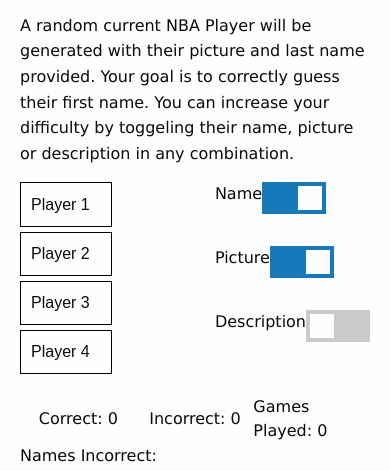
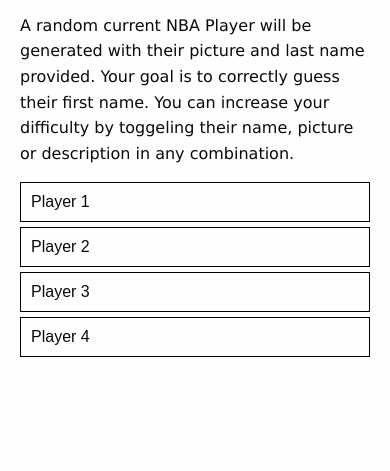
Before and after one commit to gustavlau/nba-first-name-game, a plain HTML site: page index.html in a window 390 px wide. Shown: the part 396-867 px from the top of the page. Drawn offline with nearby package versions, Linux system fonts and the light colour scheme; no server answers.

Commit message:
fixed mobile version design

```diff
--- a/main.css
+++ b/main.css
@@ -9,14 +9,15 @@ body {
 
 .main-grid-layout{
     display: grid;
-    grid-template-columns: 1fr 1fr auto;
-    /* grid-template-rows: 50px 50px 50px 50px; */
-    grid-template-rows: auto auto auto auto;
+    grid-template-columns: 100%;
+    grid-template-rows: 40px 40px 40px 40px 320px auto;
     grid-template-areas:
-    "choice1 player-main options"
-    "choice2 player-main options"
-    "choice3 player-main options"
-    "choice4 player-main options";
+    "choice1"
+    "choice2"
+    "choice3"
+    "choice4"
+    "player-main"
+    "options";
     gap: 5px;
     /* overflow-y:hidden; */
 
@@ -89,11 +90,20 @@ body {
 .player-gen-desc {
     width:80%;
     text-align: center;
-    /* position:absolute; */
 }
 
 .options{
     grid-area: options;
+    display: flex;
+    justify-content: space-around;
+    align-items: center;
+}
+
+.button-group{
+    display:flex;
+    flex-direction: column;
+    justify-content: space-around;
+    align-items: center;
 }
 
 .score-style{
@@ -113,6 +123,8 @@ body {
     padding-left:10px;
 }
 
+
+
 @media only screen and (min-width:747px){
     .choice-style:hover{
         background-color:blueviolet;
@@ -120,18 +132,20 @@ body {
         color: white;
     }
 
-    /* .main-grid-layout{
+    .main-grid-layout{
         display: grid;
         grid-template-columns: 1fr 1fr auto;
-        grid-template-rows: 50px 50px 50px 50px;
+        grid-template-rows: auto auto auto auto;
         grid-template-areas:
-        "choice1 player-gen options"
-        "choice2 player-gen-pic options"
-        "choice3 player-gen-pic options"
-        "choice4 player-gen-pic options";
+        "choice1 player-main options"
+        "choice2 player-main options"
+        "choice3 player-main options"
+        "choice4 player-main options";
         gap: 5px;
-        overflow-y:hidden;
+        /* overflow-y:hidden; */
 
-    } */
-
+    }
+    .options{
+        display: block;
+    }
 }
```
